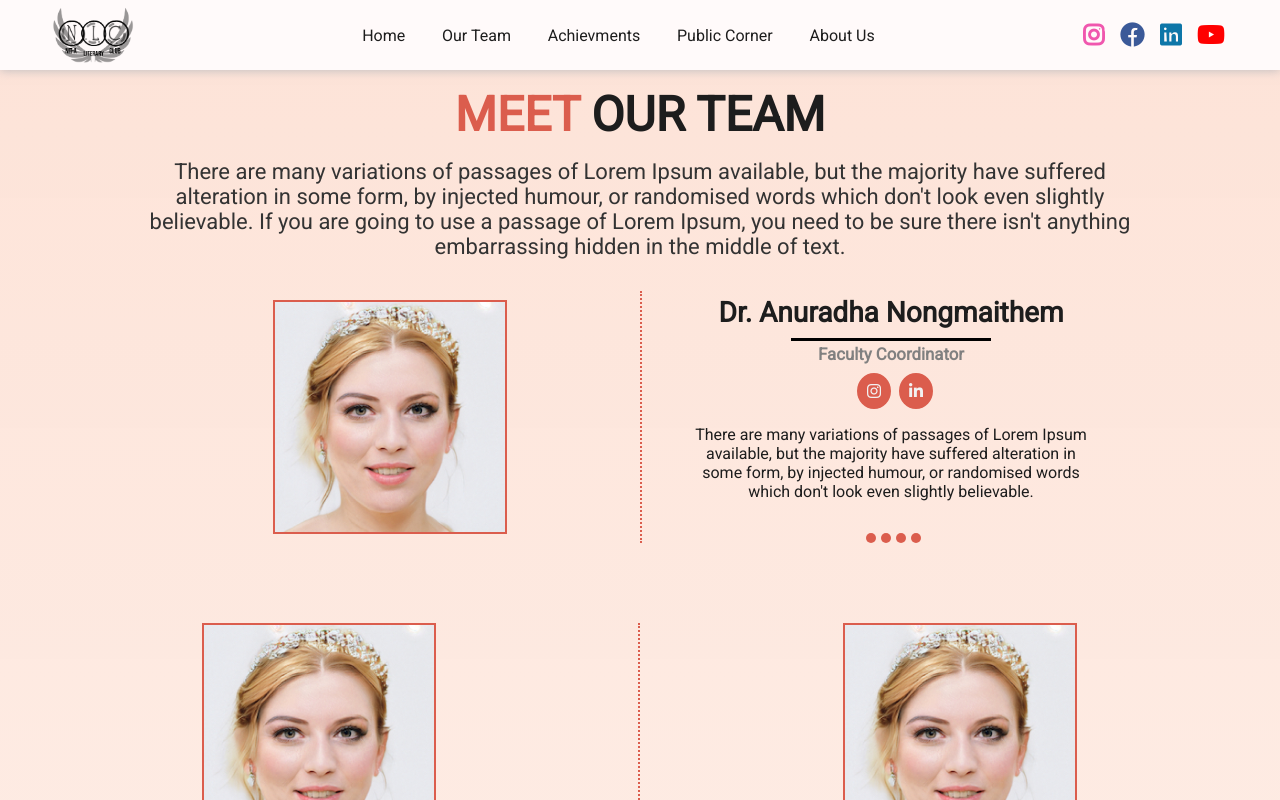
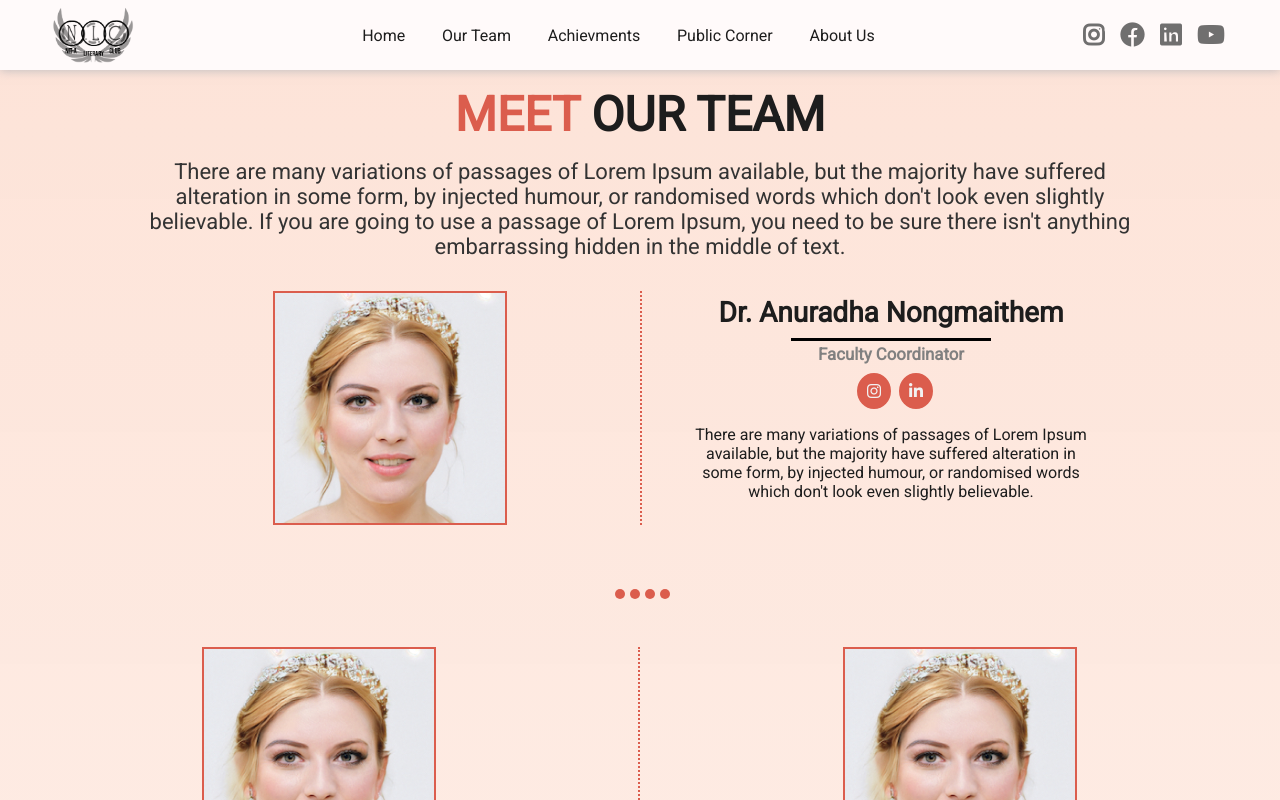
Before and after one commit to TheAnkitGautam/nlc-project, a React (Create React App) app in the folder client/: page /team in a window 1280 px wide. Shown: the top 800 px of the page. Built offline with nearby package versions, Linux system fonts and the light colour scheme.

Commit message:
some changes

```diff
--- a/client/src/components/AboutHero/AboutHero.module.css
+++ b/client/src/components/AboutHero/AboutHero.module.css
@@ -17,7 +17,9 @@
     padding: 2rem 1rem;
     margin: 0 auto;
 }
-
+.heroText{
+    color: rgba(0, 0, 0, 0.9);
+}
 .img_box {
     margin-top: 1rem;
 }
@@ -29,6 +31,34 @@
     aspect-ratio: 1000 / 550;
 }
 
+.animated {
+    animation-duration: 1s;
+    animation-fill-mode: both;
+    -webkit-animation-duration: 1s;
+    -webkit-animation-fill-mode: both
+}
+
+.animatedFadeInUp {
+    opacity: 0;
+}
+
+.fadeInUp {
+    opacity: 0;
+    animation-name: fadeInUp;
+    -webkit-animation-name: fadeInUp;
+}
+
+@keyframes fadeInUp {
+    from {
+        transform: translate3d(0, 40px, 0);
+    }
+
+    to {
+        transform: translate3d(0, 0, 0);
+        opacity: 1;
+    }
+}
+
 @media (max-width:1000px) {
     .heroImg {
         width: 80%;
--- a/client/src/components/Clubs/Clubs.jsx
+++ b/client/src/components/Clubs/Clubs.jsx
@@ -34,7 +34,7 @@ const Clubs = () => {
                     </div>
                 </div>
                 <div className='single-club'>
-                    <img src={DSN} alt="" className='club-logo' style={{ filter: "invert(1)" }} />
+                    <img src={DSN} alt="" className='club-logo' />
                     <div className="club-desc">
                         <div className='club-title'>Debate Society</div>
                         <p className='club-about'>Lorem Ipsum is simply dummy text of the printing and typesetting industry. Lorem Ipsum has been the industry's standard dummy text ever since </p>
--- a/client/src/components/Dots.jsx
+++ b/client/src/components/Dots.jsx
@@ -1,11 +1,15 @@
+import Fade from 'react-reveal/Fade'
+
 const Dots = () => {
     return (
+        <Fade top>
             <div className='dots_wrapper'>
                 <span className="dot"></span>
                 <span className="dot"></span>
                 <span className="dot"></span>
                 <span className="dot"></span>
             </div>
+        </Fade >
     );
 }
 
--- a/client/src/components/GoogleMap/GoogleMap.jsx
+++ b/client/src/components/GoogleMap/GoogleMap.jsx
@@ -1,11 +1,15 @@
+import { Zoom } from "react-reveal";
+
 const GoogleMap = () => {
     return (
-        <div className="map" style={{ color: "#333", display: "grid", placeItems: "center", marginTop: "2rem", marginBottom: "8rem" }}>
-            <h1 style={{ borderBottom: "4px solid tomato", color: "#DB5D4D", fontFamily: "'Roboto',sans-serif", margin: "2rem 0", fontSize: "2.25rem" }}>DIRECTIONS</h1>
-            <iframe title="map" src="https://www.google.com/maps/embed?pb=!1m18!1m12!1m3!1d1095.460697688518!2d91.42116744802635!3d23.840871242318617!2m3!1f0!2f0!3f0!3m2!1i1024!2i768!4f13.1!3m3!1m2!1s0x3753ec19aaa69b0d%3A0xf1c683a298e69e7b!2sNational%20Institute%20of%20Technology%20(N.I.T)%2C%20Agartala%2C%20Tripura!5e0!3m2!1sen!2sin!4v1641116200811!5m2!1sen!2sin" width="90%" height="500" style={{
-                border: "3px solid #FFF9F9", boxShadow: "-1px 8px 12px -6px rgba(97,85,85,0.75)"
-            }} loading="eager"></iframe>
-        </div>
+        <Zoom >
+            <div className="map" style={{ color: "#333", display: "grid", placeItems: "center", marginTop: "2rem", marginBottom: "8rem" }}>
+                <h1 style={{ color: "#DB5D4D", fontFamily: "'Roboto',sans-serif", margin: "2rem 0", fontSize: "2.25rem" }}>DIRECTIONS</h1>
+                <iframe title="map" src="https://www.google.com/maps/embed?pb=!1m18!1m12!1m3!1d1095.460697688518!2d91.42116744802635!3d23.840871242318617!2m3!1f0!2f0!3f0!3m2!1i1024!2i768!4f13.1!3m3!1m2!1s0x3753ec19aaa69b0d%3A0xf1c683a298e69e7b!2sNational%20Institute%20of%20Technology%20(N.I.T)%2C%20Agartala%2C%20Tripura!5e0!3m2!1sen!2sin!4v1641116200811!5m2!1sen!2sin" width="90%" height="500" style={{
+                    border: "3px solid #FFF9F9", boxShadow: "rgba(149, 157, 165, 0.2) 0px 8px 24px"
+                }} loading="eager"></iframe>
+            </div>
+        </Zoom>
     )
 }
 
--- a/client/src/components/Navbar/navbar.css
+++ b/client/src/components/Navbar/navbar.css
@@ -57,20 +57,8 @@ nav a.active {
     margin-right: 3rem;
 }
 
-.nav-ig {
-    color: #f057ae;
-}
-
-.nav-fb {
-    color: #3b5998;
-}
-
-.nav-lik {
-    color: #0e76a8;
-}
-
-.nav-yt {
-    color: #ff0000;
+.nav-ig, .nav-fb, .nav-lik, .nav-yt {
+    color: rgba(51, 51, 51, 0.7);
 }
 
 .menu-btn {
--- a/client/src/components/Slider/Slider.jsx
+++ b/client/src/components/Slider/Slider.jsx
@@ -34,6 +34,7 @@ function Slider() {
                 <div className="right-arrow" onClick={handleRight}><i className="fas fa-chevron-circle-right" /></div>
             </div>
         </section>
+
     );
 }
 
--- a/client/src/components/TeamCard/FacultyCord.jsx
+++ b/client/src/components/TeamCard/FacultyCord.jsx
@@ -14,9 +14,9 @@ const FacultyCord = () => {
                         <a href='fb.com'><i className="fab fa-linkedin-in" /></a>
                     </div>
                     <p className={CSS.about}>There are many variations of passages of Lorem Ipsum available, but the majority have suffered alteration in some form, by injected humour, or randomised words which don't look even slightly believable. </p>
-                    <Dots />
                 </div>
             </div>
+            <Dots />
         </>
     );
 }
--- a/client/src/components/Timeline/Timeline.jsx
+++ b/client/src/components/Timeline/Timeline.jsx
@@ -1,3 +1,4 @@
+import { Fade } from 'react-reveal';
 import CSS from './Timeline.module.css';
 import TimelineData from './TimelineData';
 
@@ -10,12 +11,14 @@ const Timeline = () => {
                         TimelineData.map((data) => {
                             return (
                                 <div key={data.id} className={CSS.timelineItem}>
-                                    <div className={CSS.dot}></div>
-                                    <div className={CSS.date}>{data.date}</div>
-                                    <div className={CSS.content}>
-                                        <h3 className={CSS.itemTitle}>{data.title}</h3>
-                                        <p className={CSS.text}>{data.text} </p>
-                                    </div>
+                                    <Fade delay={1000} top> <div className={CSS.dot}></div></Fade>
+                                    <Fade delay={800} left><div className={CSS.date}>{data.date}</div></Fade>
+                                    <Fade duration={1500} right>
+                                        <div className={CSS.content}>
+                                            <h3 className={CSS.itemTitle}>{data.title}</h3>
+                                            <p className={CSS.text}>{data.text} </p>
+                                        </div>
+                                    </Fade>
                                 </div>
                             )
                         })
--- a/client/src/components/Timeline/Timeline.module.css
+++ b/client/src/components/Timeline/Timeline.module.css
@@ -52,13 +52,12 @@
 .content {
     background-color: snow;
     padding: 1.75rem;
-    box-shadow: 0px 0px 25px 1px rgba(0, 0, 0, 0.5);
+    box-shadow: rgba(0, 0, 0, 0.15) 0px 2px 8px;
     transition: all 0.4s;
     cursor: pointer;
 }
-
 .content:hover {
-    transform: scale(1.03);
+    box-shadow: rgba(0, 0, 0, 0.35) 0px 5px 15px;
 }
 
 .timelineItem:nth-child(odd) .content {
@@ -166,6 +165,7 @@
         box-shadow: 0px 0px 10px 5px rgba(0, 0, 0, 0.25);
 
     }
+
     .timeline {
         margin: 0 2.5rem;
     }
```
Also changed, not shown: client/package.json (+1 -9 lines), client/src/components/Slider/slider.css (+8 -3 lines), client/src/components/Clubs/DSN.png, 1 other file (tests, documents, lock files or other folders). Lines whose indentation alone changed are shown as unchanged.
